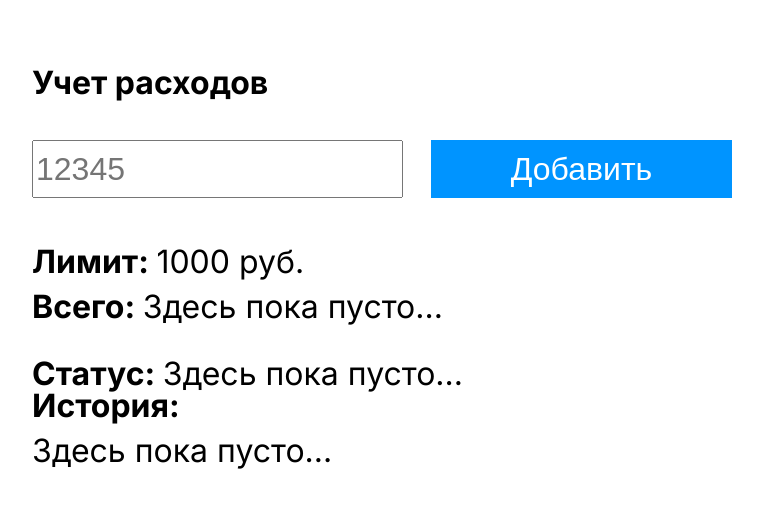
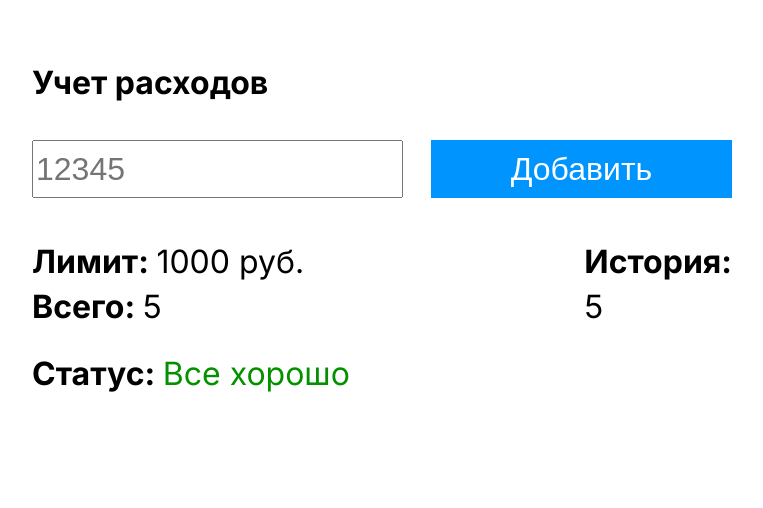
Before and after one commit to ArseniyFursov/Expenses-App, a plain HTML site: page index.html in a window 1280 px wide. Both pictures are taken after typing "5" into the empty fields and a click on the button "Добавить". Shown: the whole page, without its empty margins (258-1021 px from the left). Drawn offline with Linux system fonts and the light colour scheme.

Commit message:
Add files via upload

```diff
--- a/index.css
+++ b/index.css
@@ -29,6 +29,10 @@ button{
     box-shadow: none;
     border: none;
     cursor: pointer;
+}
+
+li{
+    margin-top: 8px;
 }
 
 .main-container{
--- a/index.html
+++ b/index.html
@@ -22,7 +22,7 @@
         <div class="container-all">
             <div class="container-lim-tot-state">
                 <div class="wrapper-limt">
-                    <h1>Лимит: <p>1000 руб.</p></h1>
+                    <h1>Лимит: <p class="limit">1000 руб.</p></h1>
                 </div>
                 <div class="wrapper-total">
                     <h1>Всего: <p class="js-total total">Здесь пока пусто...</p></h1>
--- a/index.js
+++ b/index.js
@@ -5,23 +5,27 @@ const btnNode = document.querySelector('.js-btn');
 const totalNode = document.querySelector('.js-total');
 const stateNode = document.querySelector('.js-state');
 const historyNode = document.querySelector('.js-history');
+const limmitNode = document.querySelector('.limit');
 
 btnNode.addEventListener('click', function() {
-    if (!inputNode) {
+    if (!inputNode.value) {
         return
     }
+    const expense = parseInt(inputNode.value);
+    expenses.push(expense);
+    inputNode.value = '';
+    let sum = 0;
+    let expensesListHTML='';
+    expenses.forEach(element => {
+        sum += element;
 
-    const expense = parseInt(inputNode.value);
-
-    expenses.push(expense);
-
-    inputNode.value = '';
-
-    let sum = 0;
-
-    expenses.forEach(element => {
-        sum += element
-
-
+        expensesListHTML += `<li>${element}</li>`;
     });
+    historyNode.innerHTML=`<ol>${expensesListHTML}</ol>`;
+    totalNode.innerHTML= `<p>${sum}</p>`;
+    if (sum <= parseInt(limmitNode.innerHTML)) {
+        stateNode.innerHTML = `<p style="color:rgba(3, 145, 0, 1);">Все хорошо</p>`;
+    } else {
+        stateNode.innerHTML = `<p style="color:rgba(252, 0, 0, 1);">Все плохо</p>`;
+    }
 });
```
